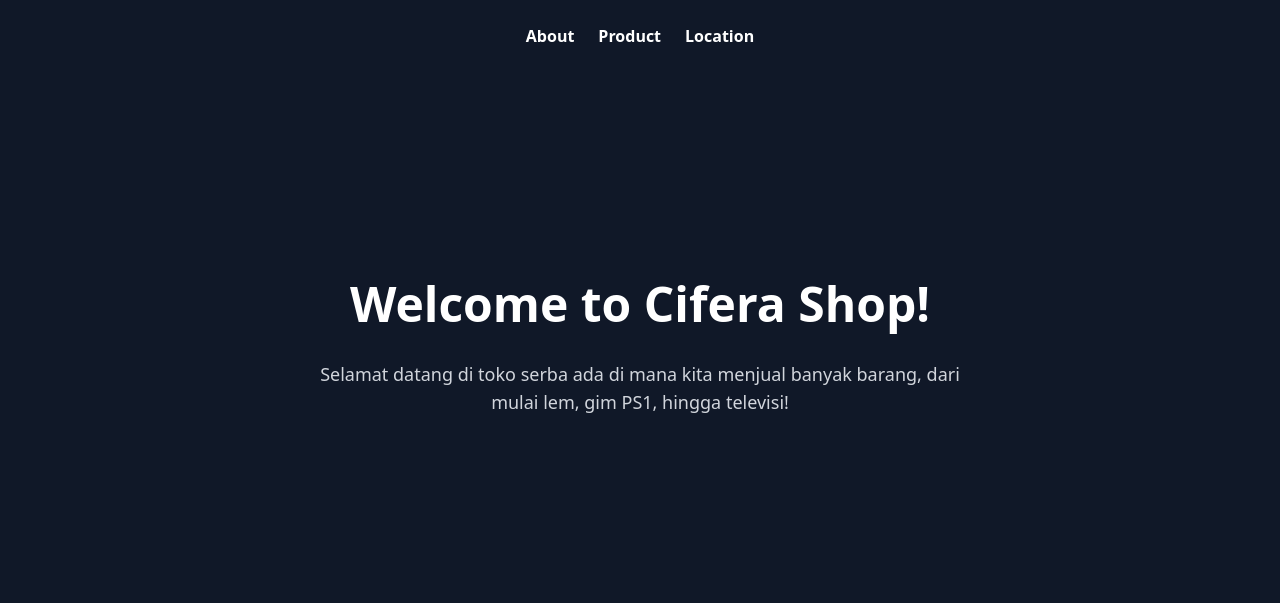
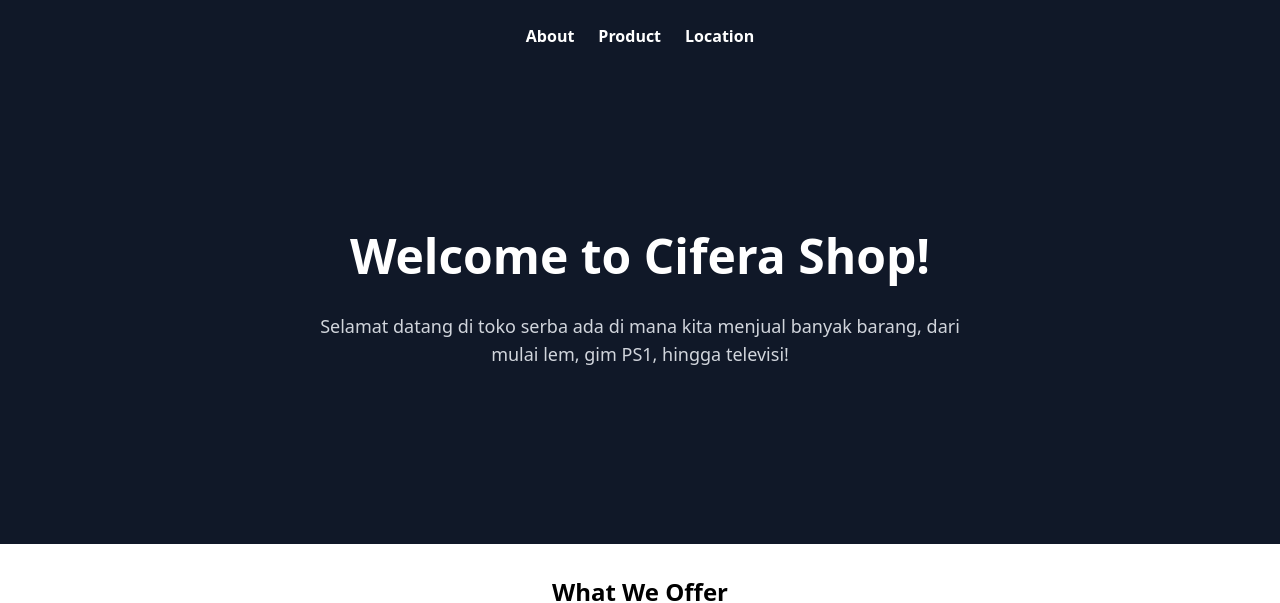
Before and after one commit to unpraditable/company-profile-next, a Next.js app: page / in a window 1280 px wide. Shown: the top 603 px of the page. Built offline with nearby package versions, Linux system fonts and the light colour scheme; no server answers.

Commit message:
Reducing padding in hero section to adjust height

```diff
--- a/src/app/components/HeroSection.tsx
+++ b/src/app/components/HeroSection.tsx
@@ -2,7 +2,7 @@
   return (
     <div className="bg-gray-900">
       <section className="relative isolate px-4 pt-14 lg:px-8">
-        <div className="mx-auto max-w-2xl py-32 sm:py-48 lg:py-56">
+        <div className="mx-auto max-w-2xl py-28 sm:py-36 lg:py-44">
           <div className="text-center">
             <h1 className="text-3xl font-semibold text-white sm:text-5xl">
               Welcome to Cifera Shop!
```
